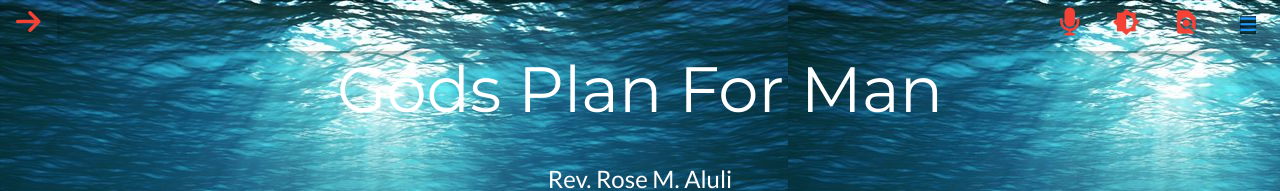
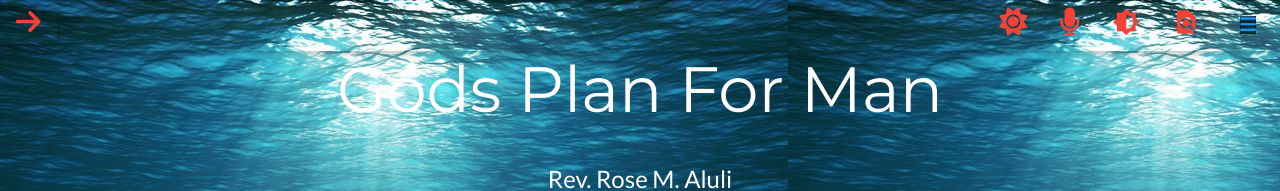
Before and after one commit to throwchris/test2, a plain HTML site: page index.html in a window 1280 px wide. Shown: the top 191 px of the page. Drawn offline with nearby package versions, Linux system fonts and the light colour scheme.

Commit message:
Update index.html

```diff
--- a/index.html
+++ b/index.html
@@ -35,6 +35,7 @@ body,h1,h2,h3,h4,h5,h6 {font-family: "Lato", sans-serif}
     <i class="w3-btn w3-bar-item w3-margin-center w3-right material-icons w3-text-red" style="font-size:28px" onclick="myFunction4()">find_in_page</i>
     <i class="w3-btn w3-bar-item w3-margin-center w3-right w3-text-red material-icons" style="font-size:28px" onclick="myFunction2()">brightness_6</i>
     <i class="w3-btn w3-bar-item w3-margin-center w3-right w3-text-red fa fa-microphone" style="font-size:28px" id="start-btn"></i>
+    <i class='w3-btn w3-bar-item w3-margin-center w3-right w3-text-red fas fa-sun' style='font-size:28px' id="unhighlight-btn"></i>
 
 
 
```
